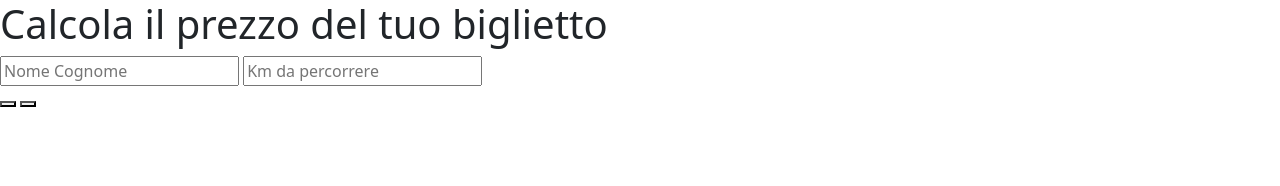
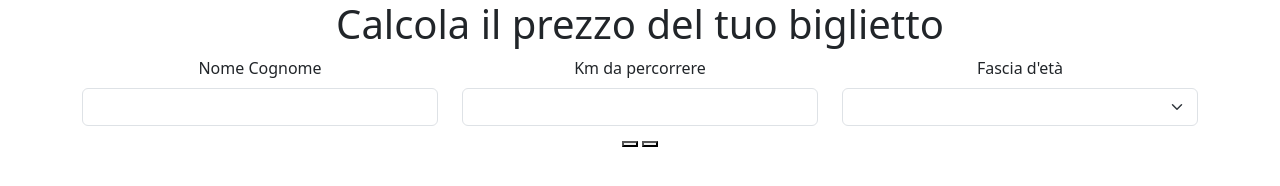
Before and after one commit to TanaraCavalcante/js-biglietto-treno-form, a plain HTML site: page index.html in a window 1280 px wide. Drawn offline with nearby package versions, Linux system fonts and the light colour scheme.

Commit message:
bootstrap

```diff
--- a/index.html
+++ b/index.html
@@ -9,19 +9,33 @@
 
 </head>
 <body>
-
+  <main class="container my-6 text-center">
     <h1>Calcola il prezzo del tuo biglietto</h1>
 
-    <form action="">
-        <input type="text" placeholder="Nome Cognome" id="Name">
-        <input type="text" placeholder="Km da percorrere" id="Km">
-
+    <form action="" class="row">
+        <div class="col-4 ">
+            <label class="form-label">Nome Cognome</label>
+            <input type="text" id="inputName" class="form-control">
+        </div>
+        <div class="col-4 ">
+            <label class="form-label">Km da percorrere</label>
+            <input type="text" id="inputKm" class="form-control">
+        </div>
+        <div class="col-4 ">
+            <label class="form-label">Fascia d'età</label>
+            <select class="form-select">
+                <option value="1" id="Adulto"></option>
+                <option value="2" id="maggiorenne"></option>
+                <option value="3" id="minorenne"></option>
+              </select>
+        </div>
     </form>
 
     <div>
-        <button id="generate"></button>
-        <button id="delet"></button>
+        <button id="generate-btn"></button>
+        <button id="delet-btn"></button>
     </div>
+</main>
 
 </body>
 </html>
```
